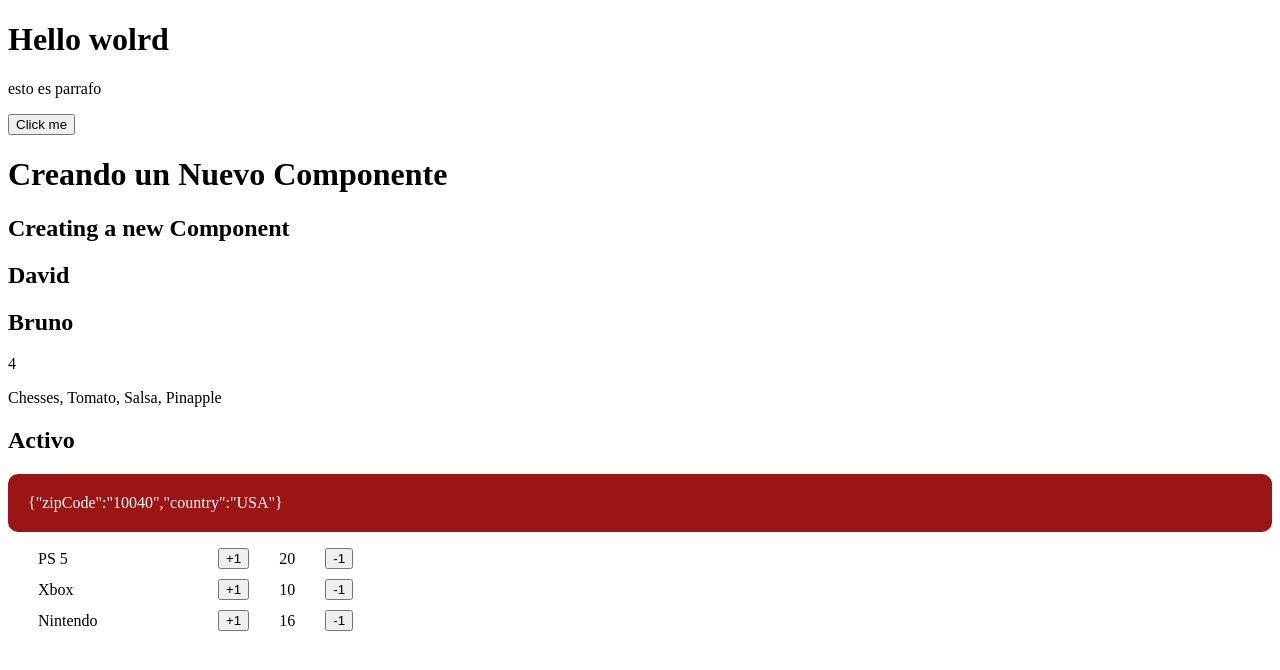
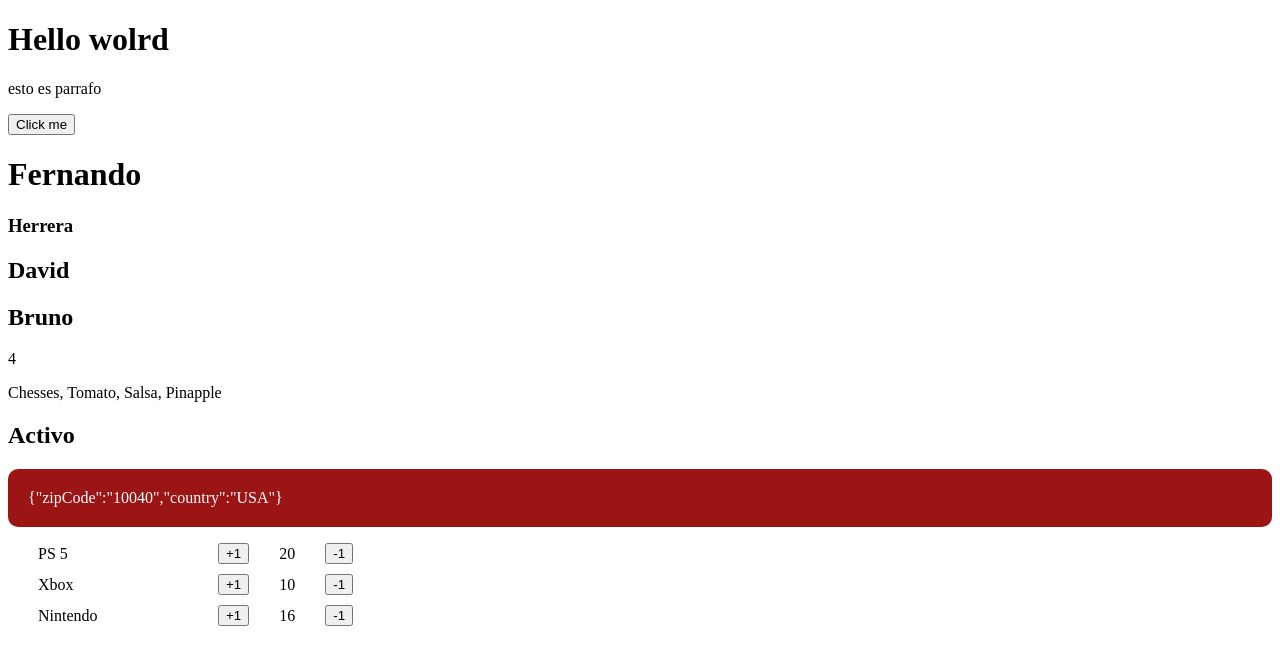
Before and after one commit to mastering23/learning-typescript, a React (Vite) app: page / in a window 1280 px wide. Shown: the top 670 px of the page. Built offline with nearby package versions, Linux system fonts and the light colour scheme.

Commit message:
finding elements in render  components and apply unit test

```diff
--- a/src/components/MyAwesomeApp.tsx
+++ b/src/components/MyAwesomeApp.tsx
@@ -23,9 +23,9 @@ export const MyAwesomeApp = () => {
   }
 
   return (
-    <>
-      <h1>Creando un Nuevo Componente</h1>
-      <h2>Creating a new Component</h2>
+    <div>
+      <h1>Fernando</h1>
+      <h3>Herrera</h3>
 
       {/* Variables  */}
       <h2>{name1}</h2>
@@ -49,7 +49,7 @@ export const MyAwesomeApp = () => {
 
       </p>
 
-    </>
+    </div>
 
   );
 
```
Also changed, not shown: 2 other files (tests, documents, lock files or other folders).
